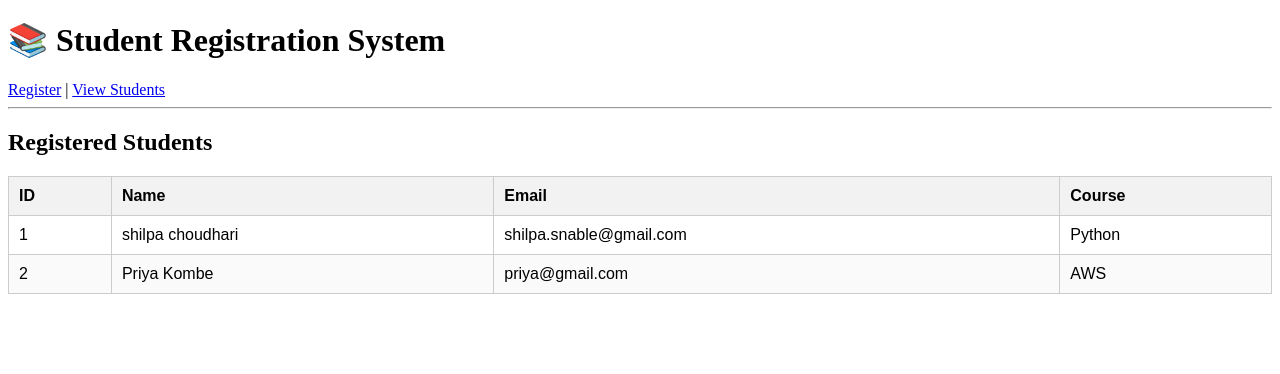
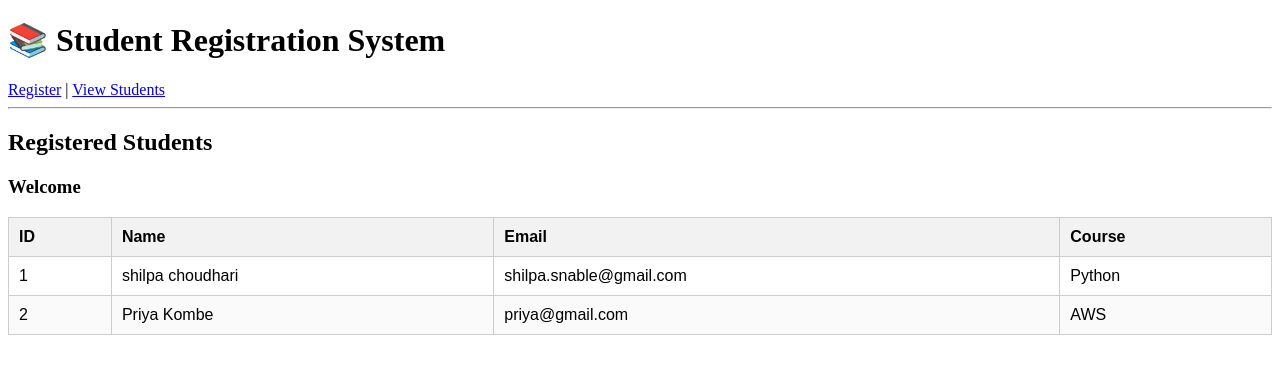
Before and after one commit to ShilpaPython/student_registration, a Flask app: page /students in a window 1280 px wide. Shown: the top 374 px of the page. Run offline with Flask 3, Linux system fonts and the light colour scheme; data comes from the database, SQL or seed files in the repository.

Commit message:
first commit

```diff
--- a/templates/students.html
+++ b/templates/students.html
@@ -2,6 +2,7 @@
 {% block content %}
 <section>
     <h2>Registered Students</h2>
+    <h3>Welcome</h3>
     <table>
         <thead>
             <tr>
```
